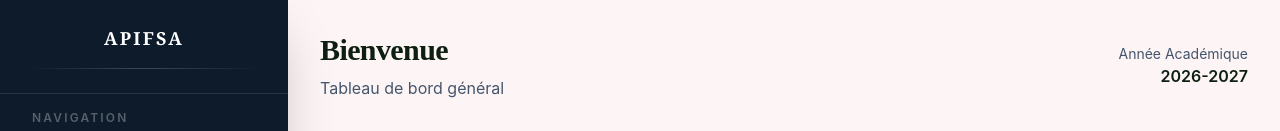
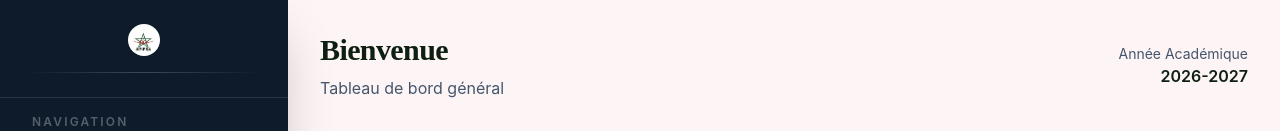
Before and after one commit to S2C1I/Avia-Front, a React (Vite) app: page / in a window 1280 px wide. Shown: the top 131 px of the page. Built offline with nearby package versions, Linux system fonts and the light colour scheme.

Commit message:
Update sidebar branding

```diff
--- a/src/app/components/Professeurs.tsx
+++ b/src/app/components/Professeurs.tsx
@@ -134,7 +134,7 @@ export function Professeurs() {
       <div className="flex items-center justify-between">
         <div>
           <h1 className="text-2xl text-[#0e1f12]" style={{ fontFamily: 'Georgia, serif', fontWeight: 700 }}>Corps Enseignant</h1>
-          <p className="text-slate-500 text-sm mt-1">Gestion et suivi des professeurs via l'API</p>
+          <p className="text-slate-500 text-sm mt-1">Gestion et suivi des professeurs</p>
         </div>
         <button
           onClick={() => { setEditingTeacher(null); setShowAddModal(true); }}
--- a/src/app/components/SidebarV2.tsx
+++ b/src/app/components/SidebarV2.tsx
@@ -40,7 +40,7 @@ export function SidebarV2({ currentPage, onNavigate }: SidebarV2Props) {
       <div className="p-6 border-b border-white/10">
         <div className="flex items-center justify-center gap-3 mb-1">
             <h1 className="text-white text-lg tracking-widest uppercase" style={{ fontFamily: 'Georgia, serif', fontWeight: 700, letterSpacing: '0.12em' }}>
-              APIFSA
+              <img src="/APIFSA.jpeg" alt="APIFSA Logo" className="w-8 h-8 rounded-full" style={{ objectFit: 'cover' }} />
             </h1>
 
         </div>
```
Also changed, not shown: public/APIFSA.jpeg (added).
